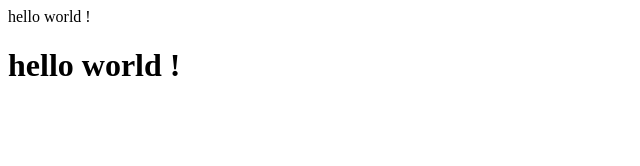
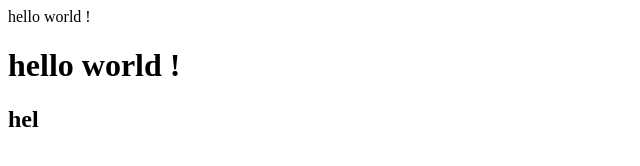
Before and after one commit to 2732ii2/learninggit, a plain HTML site: page index.html in a window 1280 px wide. Shown: the full height of the page, 0-640 px from the left. Drawn offline with Linux system fonts and the light colour scheme.

Commit message:
new update

```diff
--- a/index.html
+++ b/index.html
@@ -1,2 +1,4 @@
 <p>hello world ! </p>
 <h1>hello world ! </h1>
+
+<h2>hel</h2>
```
